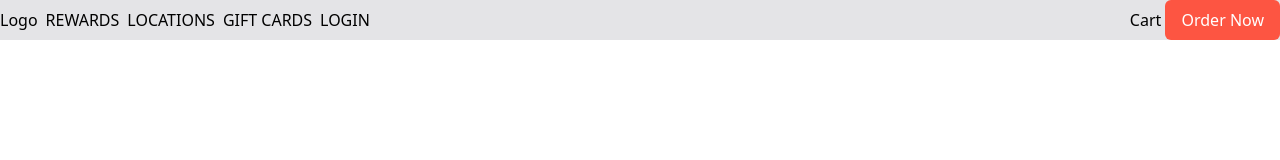
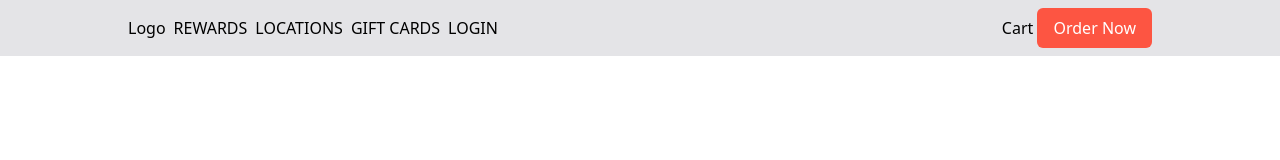
Before and after one commit to NFRIDOY/add-to-cart-js, a website built with Vite: page index.html in a window 1280 px wide. Built offline with nearby package versions, Linux system fonts and the light colour scheme.

Commit message:
✅ Navbar

```diff
--- a/index.html
+++ b/index.html
@@ -1,30 +1,32 @@
 <!DOCTYPE html>
 <html lang="en" data-theme="light">
+
 <head>
     <meta charset="UTF-8">
     <meta name="viewport" content="width=device-width, initial-scale=1.0">
     <title>Add To Card</title>
     <link rel="stylesheet" href="style.css">
 </head>
+
 <body>
-    <header>
-        <nav class="flex items-center justify-between mx-auto bg-zinc-200">
+    <header class="bg-zinc-200 py-2">
+        <nav class="flex items-center justify-between mx-auto  max-w-5xl">
             <div>
                 <ul class="menu flex justify-start gap-x-2">
                     <li>
-                        <span>Logo</span>
+                        <span><a href="/">Logo</a></span>
                     </li>
                     <li>
-                        <span>REWARDS</span>
+                        <span><a href="/">REWARDS</a></span>
                     </li>
                     <li>
-                        <span>LOCATIONS</span>
+                        <span><a href="/">LOCATIONS</a></span>
                     </li>
                     <li>
-                        <span>GIFT CARDS</span>
+                        <span><a href="/">GIFT</a> CARDS</span>
                     </li>
                     <li>
-                        <span>LOGIN</span>
+                        <span><a href="/">LOGIN</a></span>
                     </li>
                 </ul>
             </div>
@@ -35,4 +37,5 @@
         </nav>
     </header>
 </body>
+
 </html>
```
